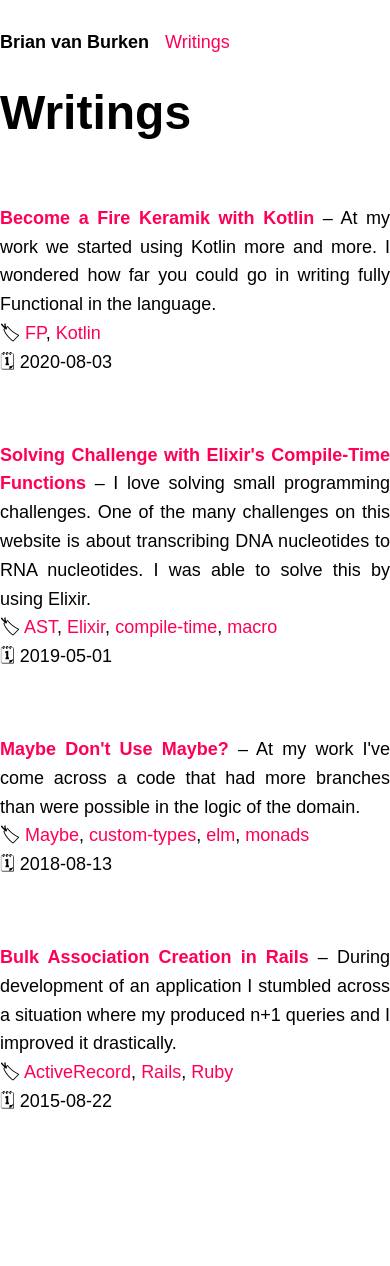
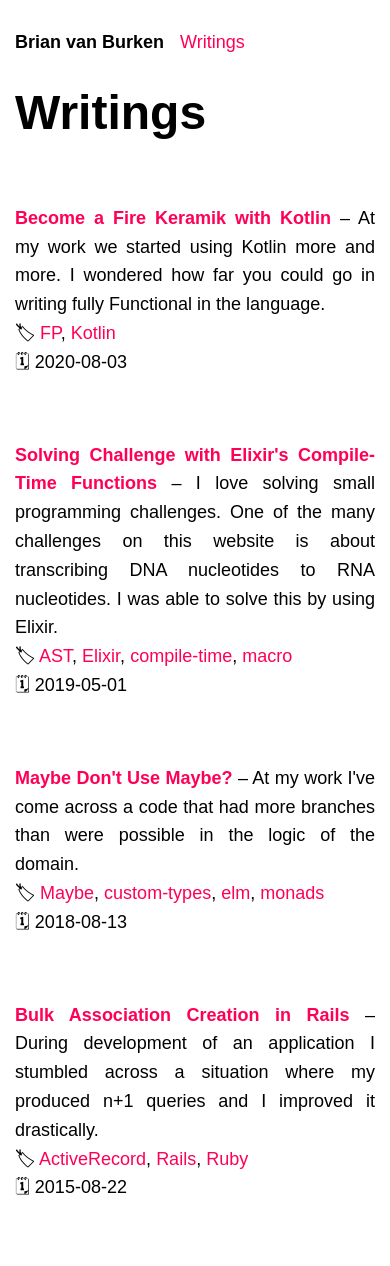
Before and after one commit to brianvanburken/brianvanburken.github.io, a Jekyll site: the page built from writings/index.html, in a window 390 px wide. Built offline with Jekyll 4.4.1, drawn with Linux system fonts in a browser that asks for light colours; before the commit the page ends 1180 px from its top, so only the background shows below that.

Commit message:
Add padding for mobile

```diff
--- a/_sass/utilities/container.scss
+++ b/_sass/utilities/container.scss
@@ -1,6 +1,7 @@
 .container {
   width: 100%;
-  max-width: 650px;
+  max-width: 680px;
+  padding: 0 15px;
   margin-left: auto;
   margin-right: auto;
 }
```
